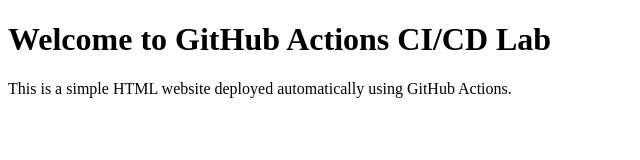
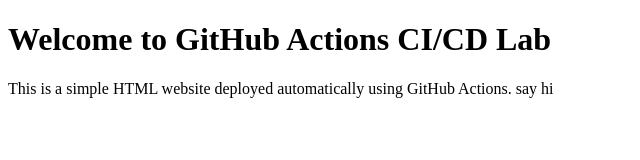
Before and after one commit to Shujaat-Ahmed-Khan/github-actions-lab, a plain HTML site: page index.html in a window 1280 px wide. Shown: the full height of the page, 0-640 px from the left. Drawn offline with Linux system fonts and the light colour scheme.

Commit message:
changes in html

```diff
--- a/index.html
+++ b/index.html
@@ -5,6 +5,6 @@
 </head>
 <body>
     <h1>Welcome to GitHub Actions CI/CD Lab</h1>
-    <p>This is a simple HTML website deployed automatically using GitHub Actions.</p>
+    <p>This is a simple HTML website deployed automatically using GitHub Actions. say hi</p>
 </body>
 </html>
```
